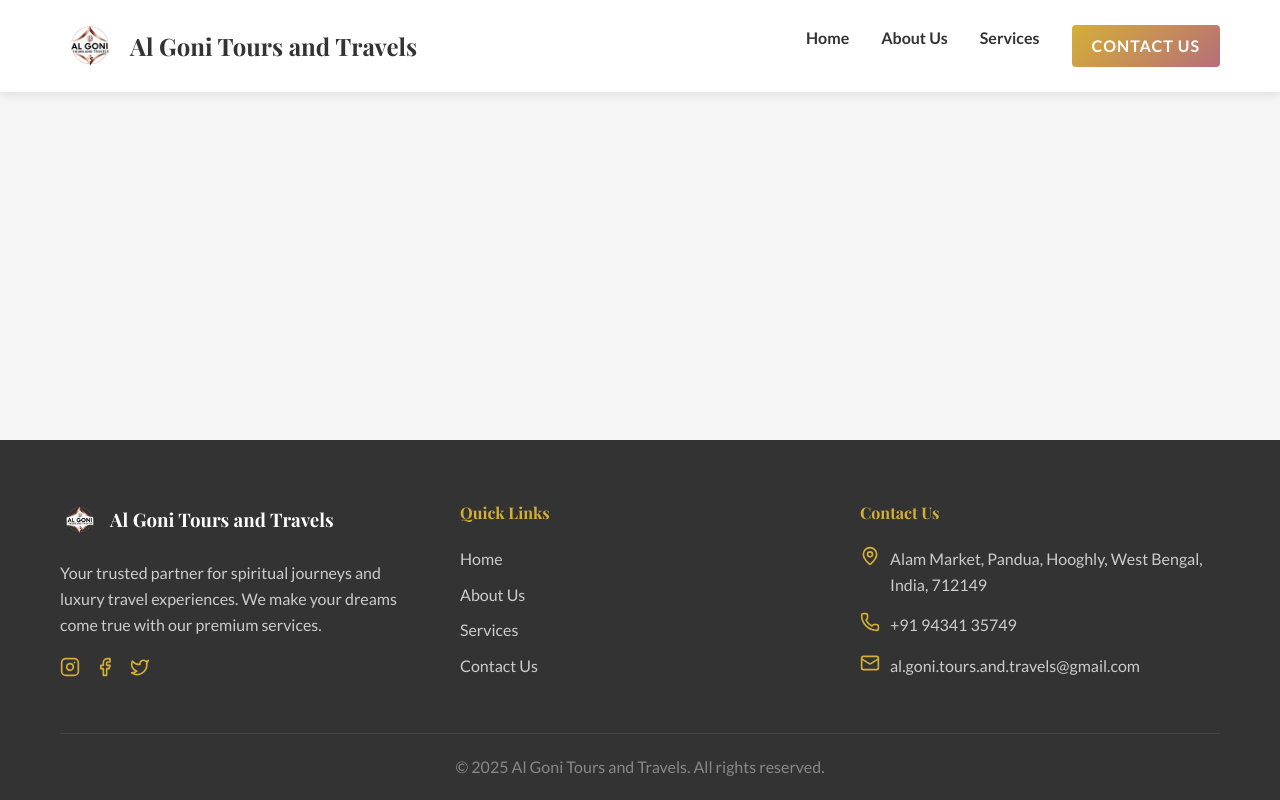
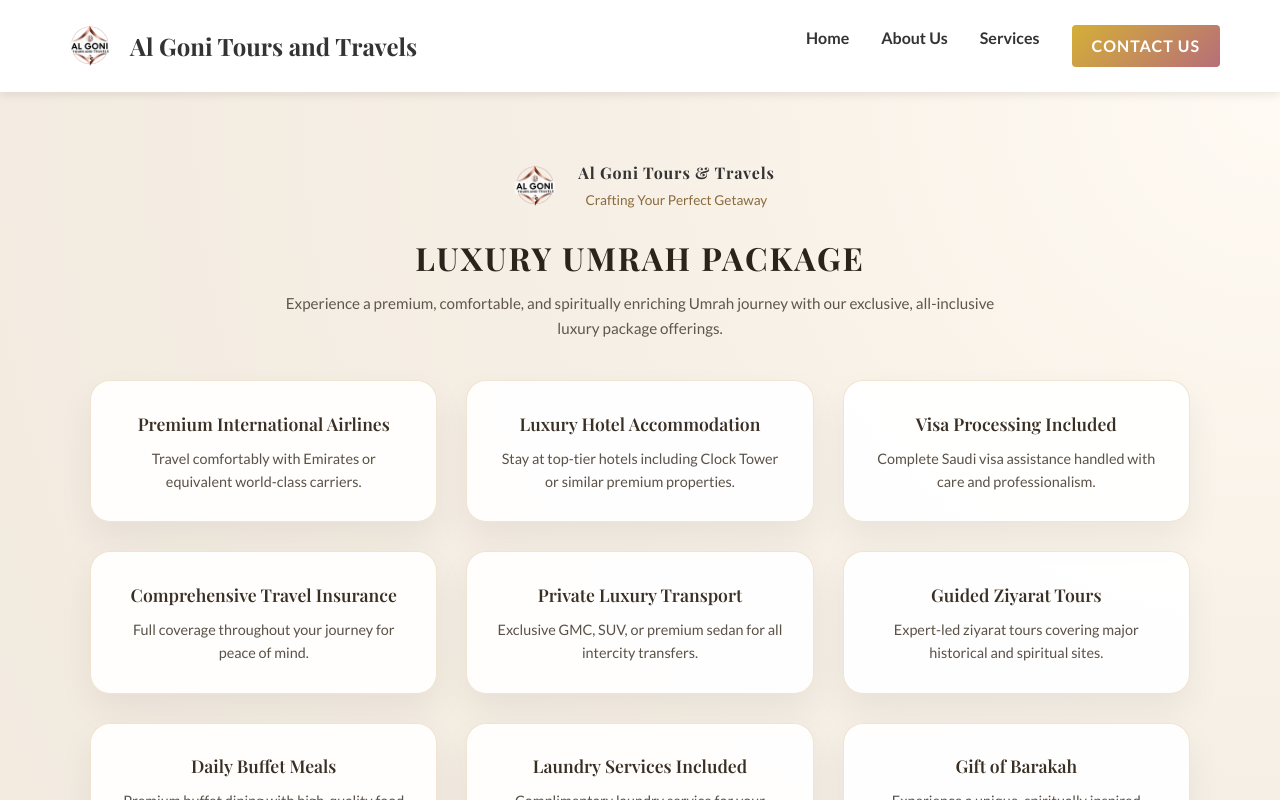
Before and after one commit to omizonly1/algonitours, a React (Vite) app: page /luxury-umrah in a window 1280 px wide. Shown: the top 800 px of the page. Built offline with nearby package versions, Linux system fonts and the light colour scheme.

Commit message:
modified:   src/App.jsx 	modified:   src/index.css 	modified:   src/pages/HajjUmrah.jsx 	new file:   src/pages/LuxuryUmrah.jsx

```diff
--- a/src/App.jsx
+++ b/src/App.jsx
@@ -11,6 +11,7 @@ import VisaAssistance from './pages/VisaAssistance';
 import CustomTours from './pages/CustomTours';
 import Travel_Insurance from './pages/Travel_Insurance';
 import FlightBooking from './pages/FlightBooking';
+import LuxuryUmrah from './pages/LuxuryUmrah';
 
 import ScrollToTop from './components/ScrollToTop';
 
@@ -32,6 +33,7 @@ function App() {
             <Route path="/custom-tours" element={<CustomTours />} />
             <Route path="/travel-insurance" element={<Travel_Insurance />} />
             <Route path="/flight-booking" element={<FlightBooking />} />
+            <Route path="/luxury-umrah" element={<LuxuryUmrah />} />
           </Routes>
         </main>
         <Footer />
--- a/src/index.css
+++ b/src/index.css
@@ -730,3 +730,95 @@ button {
     flex-direction: column;
   }
 }
+
+/*=========================
+
+Luxury Umrah
+
+===========================*/
+
+.premium-inclusions-section {
+  padding: 4rem 1.5rem;
+  background: radial-gradient(circle at top right, #fffaf3 0%, #f6efe5 45%, #f2eadf 100%);
+}
+
+.premium-inclusions-container {
+  max-width: 1100px;
+  margin: 0 auto;
+  text-align: center;
+}
+
+/* Brand */
+.premium-brand {
+  display: flex;
+  align-items: center;
+  gap: 0.8rem;
+  justify-content: center;
+  margin-bottom: 1rem;
+}
+
+.premium-logo {
+  width: 60px;
+  height: 60px;
+  object-fit: contain;
+}
+
+.premium-brand-text h4 {
+  margin: 0;
+  font-size: 1rem;
+  letter-spacing: 0.05em;
+}
+
+.premium-brand-text span {
+  font-size: 0.85rem;
+  color: #8b6a3b;
+}
+
+.premium-title {
+  font-size: 2rem;
+  font-weight: 700;
+  letter-spacing: 0.06em;
+  color: #2b241c;
+  text-transform: uppercase;
+  margin-bottom: 0.5rem;
+}
+
+.premium-subtitle {
+  max-width: 720px;
+  margin: 0 auto 2.5rem;
+  font-size: 0.95rem;
+  color: #5f554c;
+  line-height: 1.6;
+}
+
+.premium-grid {
+  display: grid;
+  gap: 1.8rem;
+  grid-template-columns: repeat(auto-fit, minmax(260px, 1fr));
+}
+
+.premium-card {
+  background: #ffffffee;
+  padding: 1.8rem;
+  border-radius: 20px;
+  box-shadow: 0 16px 36px rgba(0, 0, 0, 0.06);
+  border: 1px solid rgba(205, 165, 110, 0.3);
+  transition: transform 0.2s ease, box-shadow 0.2s ease;
+}
+
+.premium-card:hover {
+  transform: translateY(-4px);
+  box-shadow: 0 20px 42px rgba(205, 165, 110, 0.35);
+}
+
+.premium-card h3 {
+  font-size: 1.1rem;
+  font-weight: 600;
+  margin-bottom: 0.55rem;
+  color: #3a2f25;
+}
+
+.premium-card p {
+  font-size: 0.9rem;
+  color: #5a5147;
+}
--- a/src/pages/HajjUmrah.jsx
+++ b/src/pages/HajjUmrah.jsx
@@ -1,4 +1,5 @@
 import React from 'react';
+import { Link } from 'react-router-dom';
 import { MapPin, Calendar, CheckCircle, Star, Shield, Users } from 'lucide-react';
 
 const HajjUmrah = () => {
@@ -57,6 +58,7 @@ const HajjUmrah = () => {
         {
             title: "Luxury Umrah",
             price: "From ₹2,90,000",
+            link: "/luxury-umrah",
             features: [
                 "Premium airlines (Emirates or similar)",
                 "Luxury hotels (Clock Tower or similar)",
@@ -112,7 +114,13 @@ const HajjUmrah = () => {
                                         </li>
                                     ))}
                                 </ul>
-                                <button className="btn btn-primary" style={{ width: '100%', marginTop: '20px' }}>Book Now</button>
+                                {pkg.link ? (
+                                    <Link to={pkg.link} className="btn btn-primary" style={{ width: '100%', marginTop: '20px', display: 'inline-block', textAlign: 'center' }}>
+                                        View Details
+                                    </Link>
+                                ) : (
+                                    <button className="btn btn-primary" style={{ width: '100%', marginTop: '20px' }}>Book Now</button>
+                                )}
                             </div>
                         ))}
                     </div>
--- /dev/null
+++ b/src/pages/LuxuryUmrah.jsx
@@ -0,0 +1,82 @@
+import React from "react";
+
+const LuxuryUmrah = ({
+    logoSrc = "logo.png",
+    companyName = "Al Goni Tours & Travels",
+    tagline = "Crafting Your Perfect Getaway",
+}) => {
+    return (
+        <section className="premium-inclusions-section">
+            <div className="premium-inclusions-container">
+
+                {/* Brand Top */}
+                <div className="premium-brand">
+                    <img src={logoSrc} alt="Logo" className="premium-logo" />
+                    <div className="premium-brand-text">
+                        <h4>{companyName}</h4>
+                        <span>{tagline}</span>
+                    </div>
+                </div>
+
+                {/* Section Title */}
+                <h2 className="premium-title">Luxury Umrah Package</h2>
+                <p className="premium-subtitle">
+                    Experience a premium, comfortable, and spiritually enriching Umrah journey
+                    with our exclusive, all-inclusive luxury package offerings.
+                </p>
+
+                {/* Cards Grid */}
+                <div className="premium-grid">
+
+                    <div className="premium-card">
+                        <h3>Premium International Airlines</h3>
+                        <p>Travel comfortably with Emirates or equivalent world-class carriers.</p>
+                    </div>
+
+                    <div className="premium-card">
+                        <h3>Luxury Hotel Accommodation</h3>
+                        <p>Stay at top-tier hotels including Clock Tower or similar premium properties.</p>
+                    </div>
+
+                    <div className="premium-card">
+                        <h3>Visa Processing Included</h3>
+                        <p>Complete Saudi visa assistance handled with care and professionalism.</p>
+                    </div>
+
+                    <div className="premium-card">
+                        <h3>Comprehensive Travel Insurance</h3>
+                        <p>Full coverage throughout your journey for peace of mind.</p>
+                    </div>
+
+                    <div className="premium-card">
+                        <h3>Private Luxury Transport</h3>
+                        <p>Exclusive GMC, SUV, or premium sedan for all intercity transfers.</p>
+                    </div>
+
+                    <div className="premium-card">
+                        <h3>Guided Ziyarat Tours</h3>
+                        <p>Expert-led ziyarat tours covering major historical and spiritual sites.</p>
+                    </div>
+
+                    <div className="premium-card">
+                        <h3>Daily Buffet Meals</h3>
+                        <p>Premium buffet dining with high-quality food options.</p>
+                    </div>
+
+                    <div className="premium-card">
+                        <h3>Laundry Services Included</h3>
+                        <p>Complimentary laundry service for your entire stay.</p>
+                    </div>
+
+                    <div className="premium-card">
+                        <h3>Gift of Barakah</h3>
+                        <p>Experience a unique, spiritually inspired luxury gift curated exclusively for every honored pilgrim</p>
+                    </div>
+
+                </div>
+            </div>
+        </section>
+    );
+};
+
+export default LuxuryUmrah;
```
